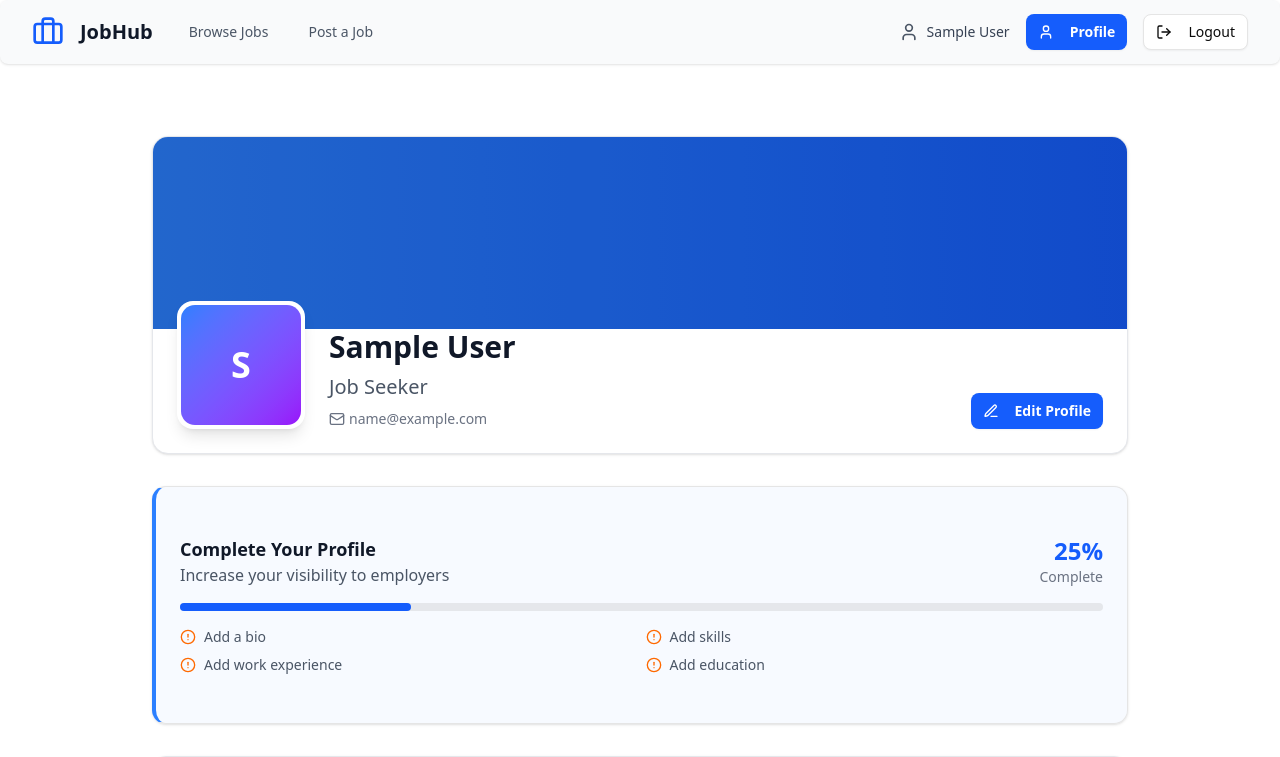
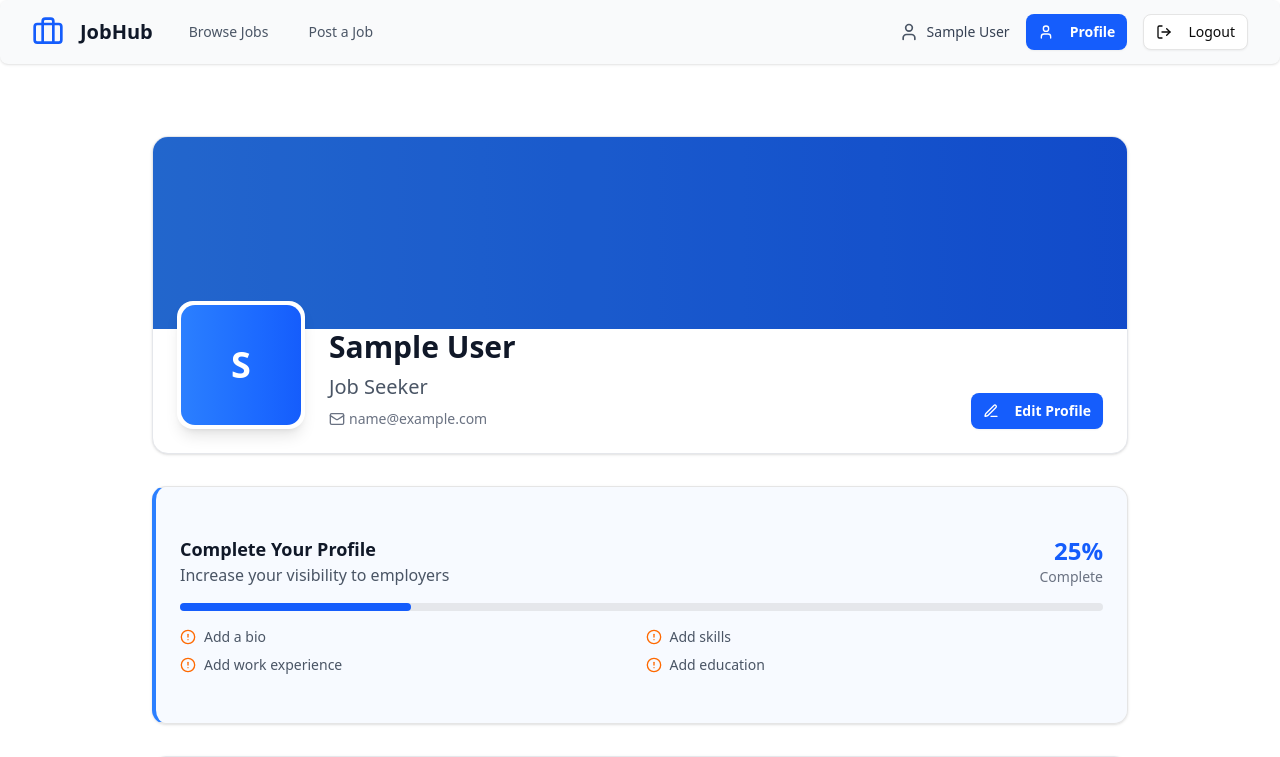
Before and after one commit to BejadiRajeshReddy/Jobv3, a React (Vite) app: page /profile in a window 1280 px wide. Shown: the top 757 px of the page. Built offline with nearby package versions, Linux system fonts and the light colour scheme; sample sign-in values are in the browser's storage.

Commit message:
Updated ProfilePage.jsx

```diff
--- a/src/pages/ProfilePage.jsx
+++ b/src/pages/ProfilePage.jsx
@@ -192,7 +192,7 @@ const ProfilePage = () => {
               {/* Profile Picture */}
               <div className="relative -mt-16 mb-4 sm:mb-0">
                 <div className="w-32 h-32 rounded-2xl bg-white p-1 shadow-lg">
-                  <div className="w-full h-full rounded-xl bg-gradient-to-br from-blue-500 to-purple-600 flex items-center justify-center text-white text-4xl font-bold">
+                  <div className="w-full h-full rounded-xl bg-gradient-to-r from-blue-500 to-blue-600 flex items-center justify-center text-white text-4xl font-bold">
                     {currentUser.name?.charAt(0)?.toUpperCase() || 'U'}
                   </div>
                 </div>
```
